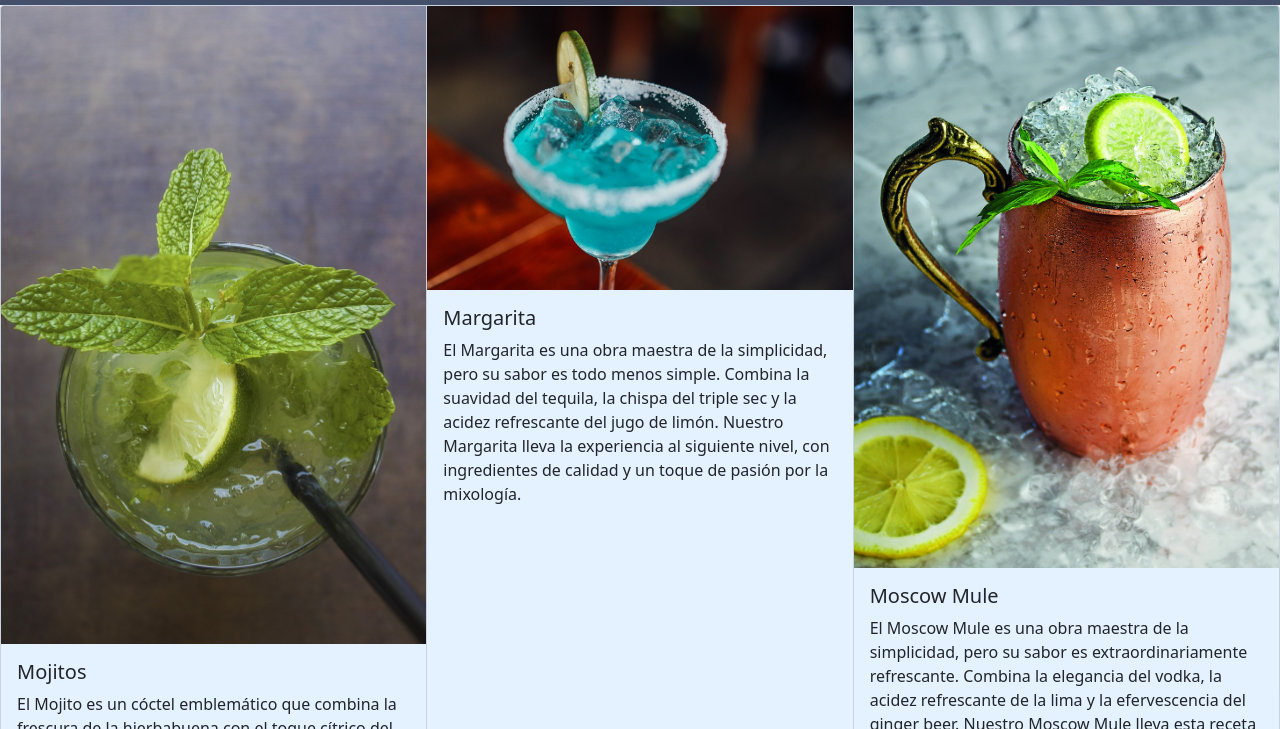
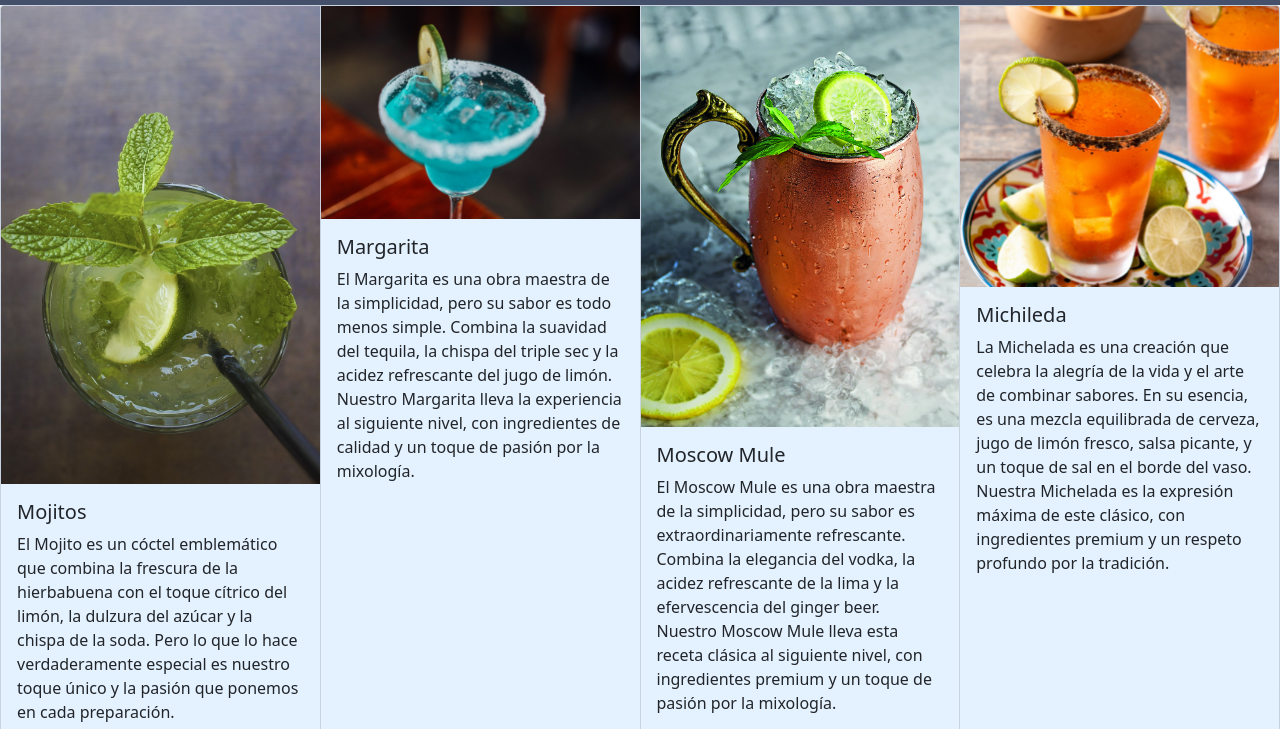
Before and after one commit to vo1dcod3/NiceBar, a plain HTML site: page cartaBar.html in a window 1280 px wide. Shown: the part 71-800 px from the top of the page. Drawn offline with nearby package versions, Linux system fonts and the light colour scheme.

Commit message:
Agregando card extra a la carta

```diff
--- a/cartaBar.html
+++ b/cartaBar.html
@@ -69,6 +69,17 @@
                     con ingredientes premium y un toque de pasión por la mixología.</p>
             </div>
         </div>
+
+        <div class="card">
+            <img src="Assets/michelada.jpg" class="card-img-top" alt="...">
+            <div class="card-body">
+                <h5 class="card-title">Michileda</h5>
+                <p class="card-text">La Michelada es una creación que celebra la alegría de la vida y el arte de
+                    combinar sabores. En su esencia, es una mezcla equilibrada de cerveza, jugo de limón fresco, salsa
+                    picante, y un toque de sal en el borde del vaso. Nuestra Michelada es la expresión máxima de este
+                    clásico, con ingredientes premium y un respeto profundo por la tradición.</p>
+            </div>
+        </div>
     </div>
 
     <!-- fin section -->
```
Also changed, not shown: Assets/michelada.jpg (added).
